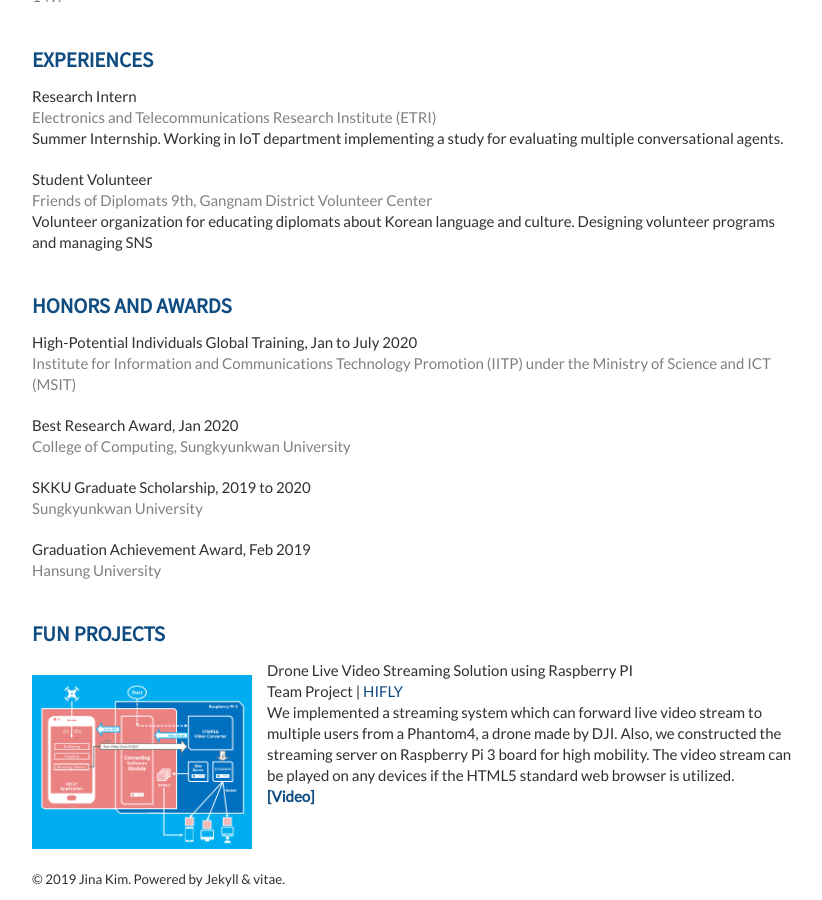
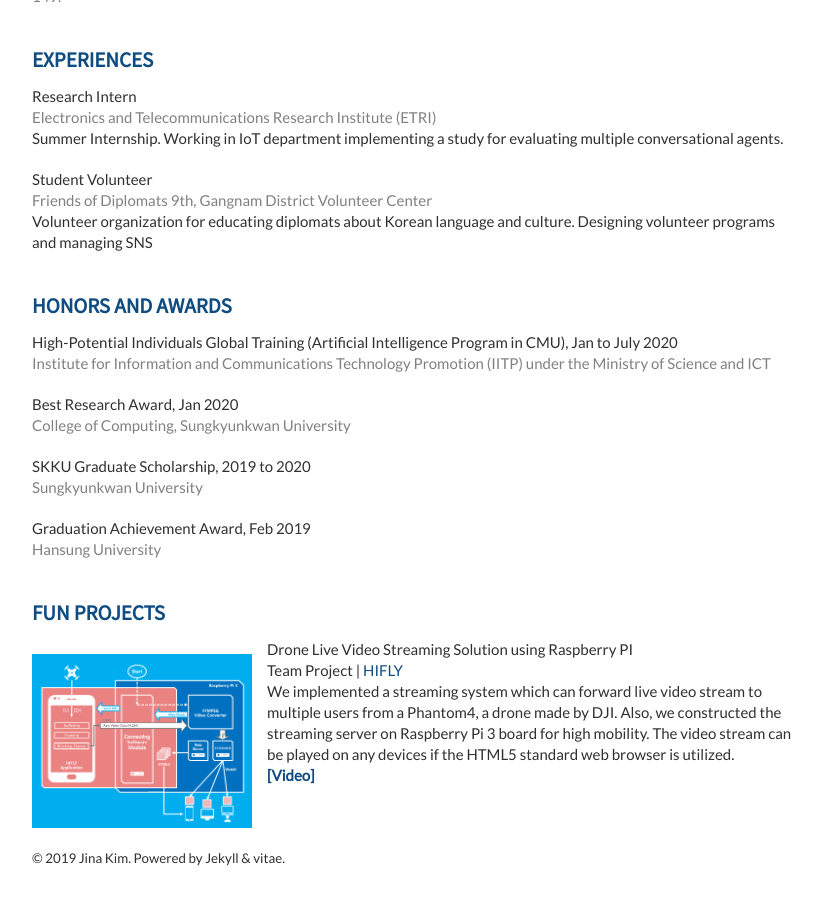
Before and after one commit to Jina-Kim/Jina-Kim.github.io, a Jekyll site: the page built from index.html, in a window 1280 px wide and 900 px high, scrolled down 1380 px. Shown: the whole window, without its empty margins (328-1150 px from the left). Built offline with Jekyll 4.4.1, drawn with Linux system fonts in a browser that asks for light colours; nearby versions of some CDN libraries; the list of posts is cut into pages by our own code; after the commit the page ends 2259 px from its top, so only the background shows below that.

Commit message:
Update awards.html

```diff
--- a/_includes/awards.html
+++ b/_includes/awards.html
@@ -3,8 +3,8 @@
 
     <article>
         <header>
-            High-Potential Individuals Global Training, Jan to July 2020 <br>
-            <span>Institute for Information and Communications Technology Promotion (IITP) under the Ministry of Science and ICT (MSIT)</span>
+            High-Potential Individuals Global Training (Artificial Intelligence Program in CMU), Jan to July 2020 <br>
+            <span>Institute for Information and Communications Technology Promotion (IITP) under the Ministry of Science and ICT</span>
         </header>
     </article>
 
```
